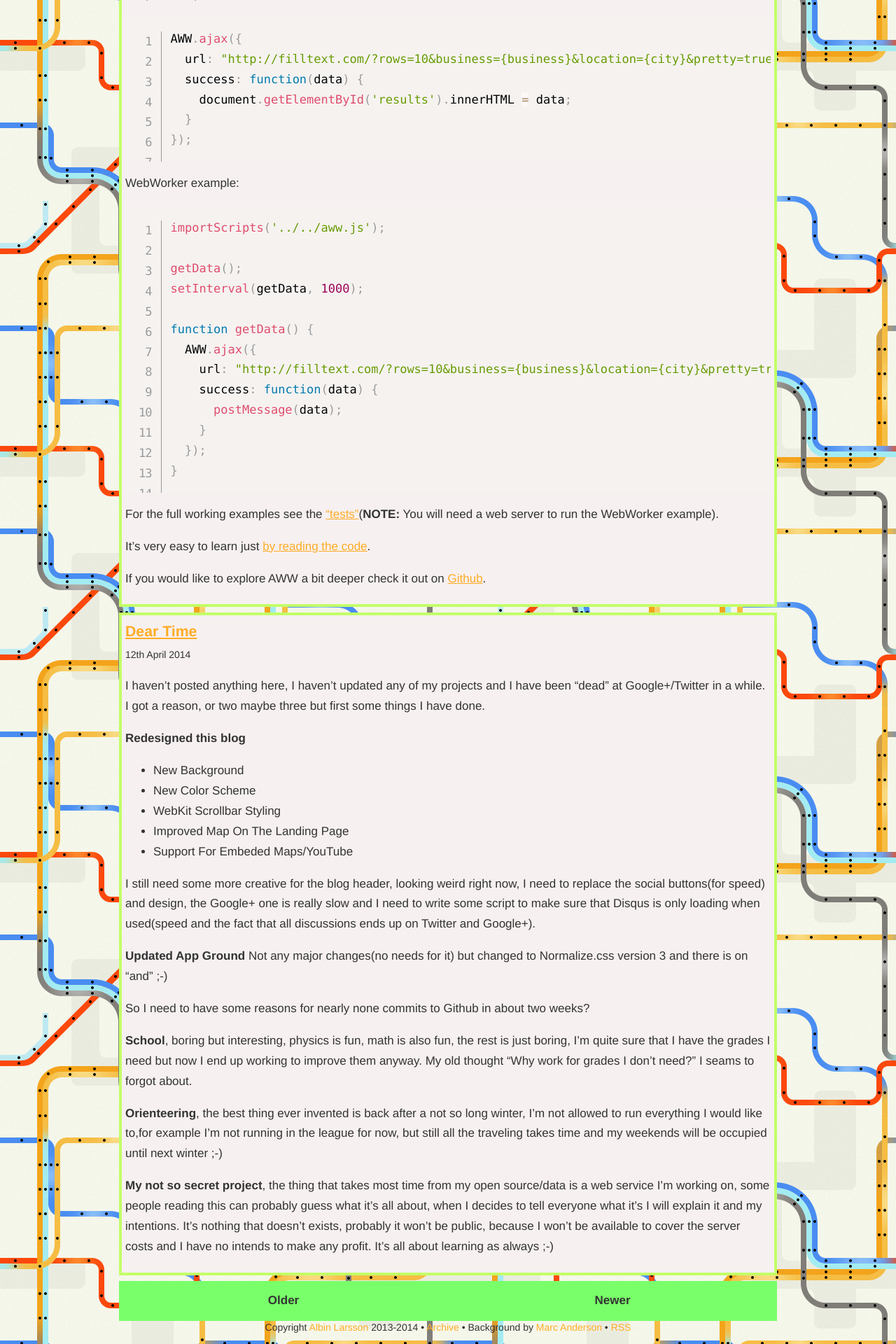
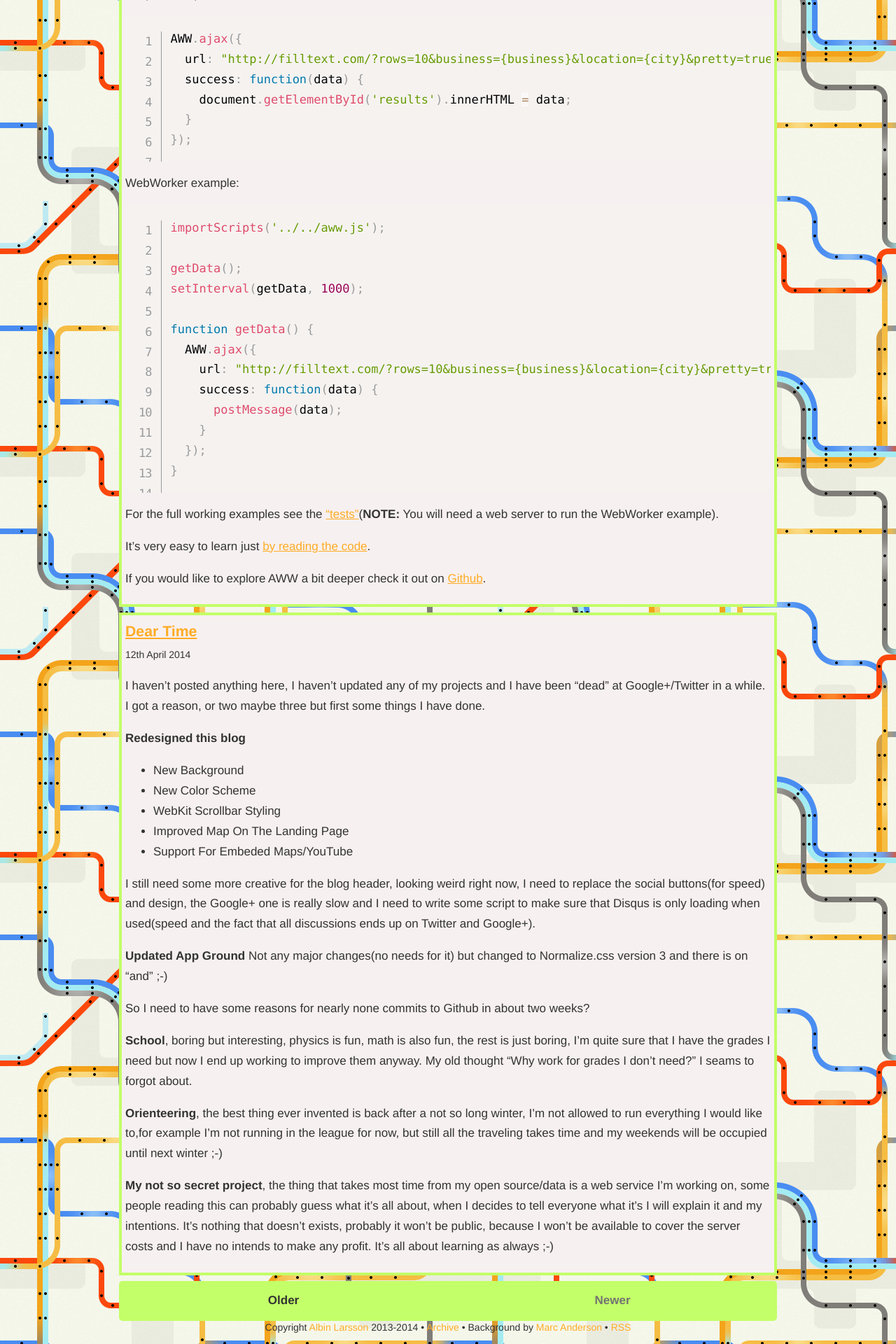
Before and after one commit to mikiec84/abbe98.github.com, a Jekyll site: the page built from blog/index.html, in a window 1280 px wide. Shown: the part 2179-4099 px from the top of the page at 70% size. Built offline with Jekyll 4.4.1, drawn with Linux system fonts in a browser that asks for light colours; the list of posts is cut into pages by our own code.

Commit message:
Improved pag BTNs

```diff
--- a/blog/index.html
+++ b/blog/index.html
@@ -49,15 +49,15 @@ image: http://abbe98.github.io/assets/default.png
 		{% if paginator.next_page %}
 			<a class="pagination-item" href="{{ site.baseurl }}page{{paginator.next_page}}">Older</a>
 		{% else %}
-			<a class="pagination-item" href="{{ site.baseurl }}" disabled>Older</a>
+			<span class="pagination-item">Older</span>
 		{% endif %}
 		{% if paginator.previous_page %}
 			{% if paginator.page == 2 %}
 				<a class="pagination-item" href="{{ site.baseurl }}">Newer</a>
-			{% else %} +				<a class="pagination-item" href="{{ site.baseurl }}page{{paginator.previous_page}}">Newer</a>
+			{% else %} <a class="pagination-item" href="{{ site.baseurl }}page{{paginator.previous_page}}">Newer</a>
 			{% endif %}
 		{% else %}
-			<a class="pagination-item" href="{{ site.baseurl }}" disabled>Newer</a>
+			<span class="pagination-item">Newer</span>
 		{% endif %}
 		</div>
 		<footer>
--- a/css/style.css
+++ b/css/style.css
@@ -154,7 +154,7 @@ pre {
 	display: block;
 	padding: 1rem;
 	line-height: 50px;
-	background-color: #78FF69;
+	background-color: #C3FF68;
 	color: #333;
 	font: 17px/1.7 Helvetica, Arial, sans-serif;
 	font-weight: 600;
@@ -163,16 +163,22 @@ pre {
 	box-sizing: border-box;
 }
 
-.pagination-item:focus, .pagination-item:active, .pagination-item:hover {
-	color: #333;
+.pagination-item:first-child {
+	border-radius: 5px 0px 0px 5px;
+}
+
+.pagination-item:last-child {
+	border-radius: 0px 5px 5px 0px;
+}
+
+span.pagination-item, span.pagination-item:hover {
+	color: #737373;
 	background-color: #C3FF68;
 }
 
-.pagination-item[disabled]:focus, .pagination-item[disabled]:active, .pagination-item[disabled]:hover {
+.pagination-item:focus, .pagination-item:active, .pagination-item:hover {
 	color: #333;
 	background-color: #78FF69;
-	pointer-events: none;
-	text-decoration: none;
 }
 
 /* Archive
```
